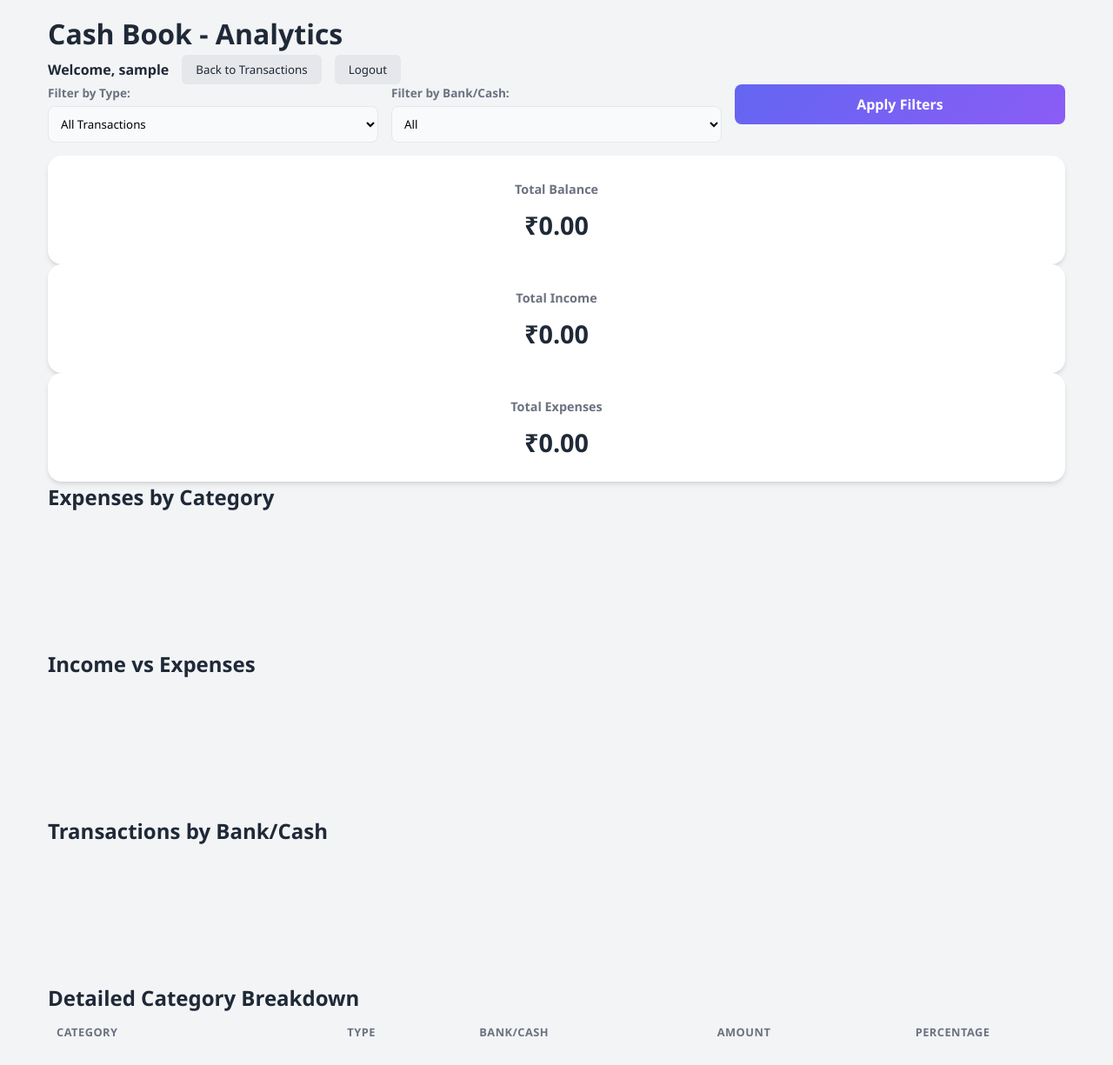
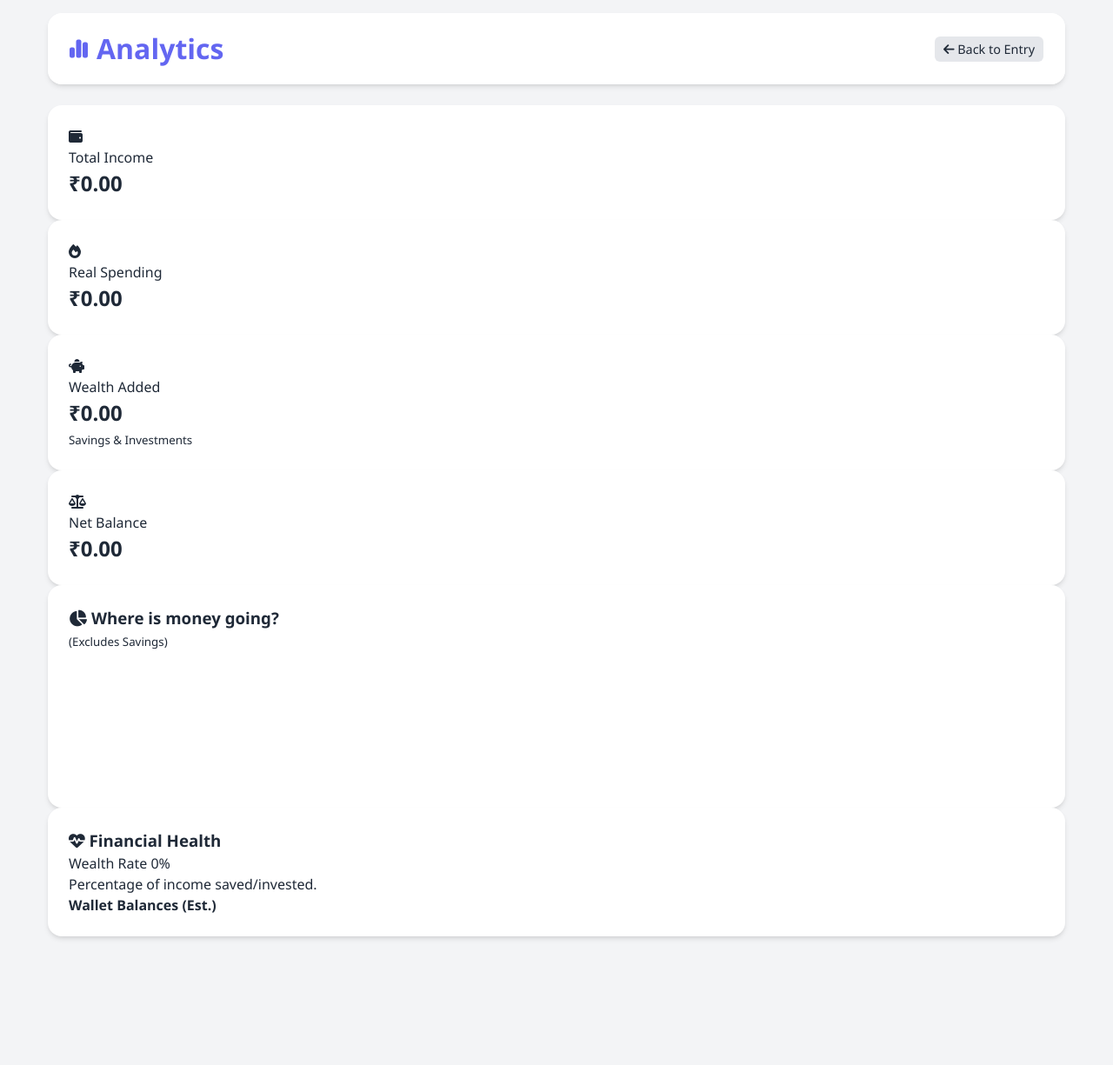
Before and after one commit to ZiyadBin/cashbook-app, a plain HTML site: page frontend/pages/dashboard.html in a window 1280 px wide. Shown: the whole page at 87% size. After the commit the page ends 1092 px from the top, so only its background shows below. Drawn offline with nearby package versions, Linux system fonts and the light colour scheme; no server answers; sample sign-in values are in the browser's storage.

Commit message:
Update dashboard.html

```diff
--- a/frontend/pages/dashboard.html
+++ b/frontend/pages/dashboard.html
@@ -2,92 +2,93 @@
 <html lang="en">
 <head>
     <meta charset="UTF-8">
-    <meta name="viewport" content="width=device-width, initial-scale=1.0">
-    <title>Cash Book - Analytics</title>
+    <title>Financial Command Center</title>
     <link rel="stylesheet" href="/css/base.css">
     <link rel="stylesheet" href="/css/dashboard.css">
+    <link rel="stylesheet" href="https://cdnjs.cloudflare.com/ajax/libs/font-awesome/6.4.0/css/all.min.css">
     <script src="https://cdn.jsdelivr.net/npm/chart.js"></script>
 </head>
 <body>
     <div class="container">
-        <header>
-            <h1>Cash Book - Analytics</h1>
+        <header class="glass-header">
+            <div class="brand">
+                <i class="fa-solid fa-chart-simple"></i>
+                <h1>Analytics</h1>
+            </div>
             <div class="user-info">
-                <span id="usernameDisplay">Welcome</span>
-                <button onclick="goToMain()" class="btn-secondary">Back to Transactions</button>
-                <button onclick="logout()" class="btn-secondary">Logout</button>
+                <button onclick="location.href='/'" class="btn-secondary small-btn"><i class="fa-solid fa-arrow-left"></i> Back to Entry</button>
             </div>
         </header>
 
-        <div class="filter-controls">
-            <div class="form-row">
-                <div class="form-group">
-                    <label>Filter by Type:</label>
-                    <select id="typeFilter">
-                        <option value="ALL">All Transactions</option>
-                        <option value="IN">Cash IN Only</option>
-                        <option value="OUT">Cash OUT Only</option>
-                    </select>
+        <div class="metrics-grid">
+            <div class="metric-card glass-panel">
+                <div class="icon-box green"><i class="fa-solid fa-wallet"></i></div>
+                <div class="text-box">
+                    <span class="label">Total Income</span>
+                    <h2 id="dashIncome">₹0.00</h2>
                 </div>
-                <div class="form-group">
-                    <label>Filter by Bank/Cash:</label>
-                    <select id="bankFilter">
-                        <option value="ALL">All</option>
-                    </select>
+            </div>
+
+            <div class="metric-card glass-panel">
+                <div class="icon-box red"><i class="fa-solid fa-fire"></i></div>
+                <div class="text-box">
+                    <span class="label">Real Spending</span>
+                    <h2 id="dashExpense">₹0.00</h2>
                 </div>
-                <div class="form-group">
-                    <button onclick="loadDashboard()" class="btn-primary">Apply Filters</button>
+            </div>
+
+            <div class="metric-card glass-panel">
+                <div class="icon-box purple"><i class="fa-solid fa-piggy-bank"></i></div>
+                <div class="text-box">
+                    <span class="label">Wealth Added</span>
+                    <h2 id="dashWealth">₹0.00</h2>
+                    <small class="hint">Savings & Investments</small>
+                </div>
+            </div>
+
+            <div class="metric-card glass-panel highlight-card">
+                <div class="icon-box blue"><i class="fa-solid fa-scale-balanced"></i></div>
+                <div class="text-box">
+                    <span class="label">Net Balance</span>
+                    <h2 id="dashBalance">₹0.00</h2>
                 </div>
             </div>
         </div>
 
-        <div class="dashboard-cards">
-            <div class="card">
-                <h3>Total Balance</h3>
-                <p id="totalBalance">₹0.00</p>
-            </div>
-            <div class="card">
-                <h3>Total Income</h3>
-                <p id="totalIncome">₹0.00</p>
-            </div>
-            <div class="card">
-                <h3>Total Expenses</h3>
-                <p id="totalExpenses">₹0.00</p>
-            </div>
-        </div>
+        <div class="charts-layout">
 
-        <div class="charts-container">
-            <div class="chart-section">
-                <h2>Expenses by Category</h2>
-                <canvas id="categoryChart"></canvas>
+            <div class="chart-card glass-panel">
+                <div class="card-header">
+                    <h3><i class="fa-solid fa-chart-pie"></i> Where is money going?</h3>
+                    <small>(Excludes Savings)</small>
+                </div>
+                <div class="chart-wrapper">
+                    <canvas id="expenseChart"></canvas>
+                </div>
             </div>
 
-            <div class="chart-section">
-                <h2>Income vs Expenses</h2>
-                <canvas id="incomeExpenseChart"></canvas>
+            <div class="health-card glass-panel">
+                <h3><i class="fa-solid fa-heart-pulse"></i> Financial Health</h3>
+
+                <div class="health-stat">
+                    <div class="stat-label">
+                        <span>Wealth Rate</span>
+                        <span id="wealthPercent">0%</span>
+                    </div>
+                    <div class="progress-bar">
+                        <div class="fill purple" id="wealthBar" style="width: 0%"></div>
+                    </div>
+                    <p class="stat-desc">Percentage of income saved/invested.</p>
+                </div>
+
+                <div class="divider"></div>
+
+                <div class="bank-list">
+                    <h4>Wallet Balances (Est.)</h4>
+                    <ul id="bankBalanceList">
+                        </ul>
+                </div>
             </div>
-
-            <div class="chart-section">
-                <h2>Transactions by Bank/Cash</h2>
-                <canvas id="bankChart"></canvas>
-            </div>
-        </div>
-
-        <div class="category-breakdown">
-            <h2>Detailed Category Breakdown</h2>
-            <table id="categoryTable">
-                <thead>
-                    <tr>
-                        <th>Category</th>
-                        <th>Type</th>
-                        <th>Bank/Cash</th>
-                        <th>Amount</th>
-                        <th>Percentage</th>
-                    </tr>
-                </thead>
-                <tbody id="categoryBody">
-                </tbody>
-            </table>
         </div>
     </div>
 
```
